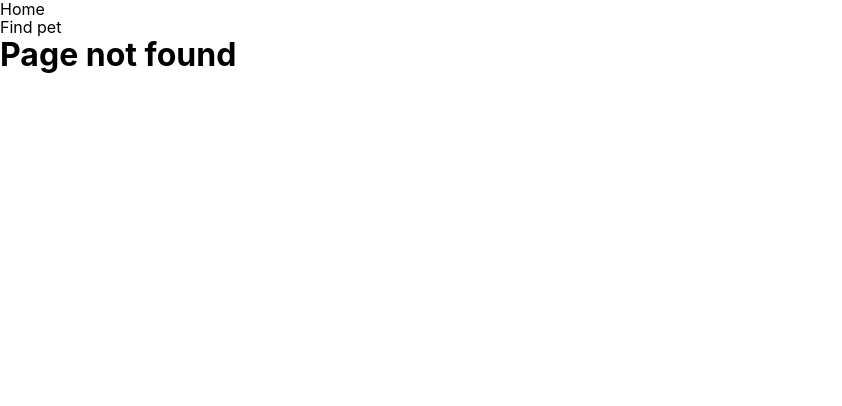
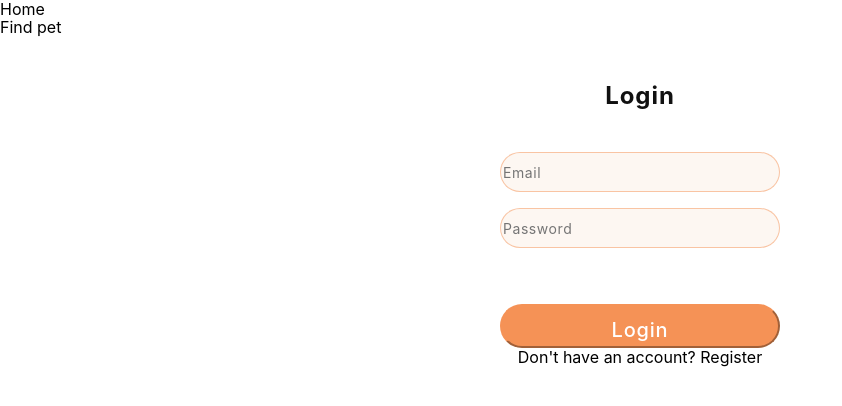
Before and after one commit to Finkons/pets-project-front, a React (Create React App) app: page /pets-project-front/login in a window 1280 px wide. Before the commit this address had no page. Shown: the top 406 px of the page, without its empty margins (0-842 px from the left). Built offline with nearby package versions, Linux system fonts and the light colour scheme.

Commit message:
add files

```diff
--- a/src/components/App.jsx
+++ b/src/components/App.jsx
@@ -8,6 +8,8 @@ import theme from "styles/theme";
 const SharedLayout = lazy(() => import("./SharedLayout"));
 const Home = lazy(() => import("../pages/Home"));
 const NotFound = lazy(() => import("../pages/NotFound"));
+const LoginPage = lazy(() => import("../pages/LoginPage"));
+const RegisterPage = lazy(() => import("../pages/RegisterPage"));
 
 export const App = () => {
   return (
@@ -17,6 +19,8 @@ export const App = () => {
           <Routes>
             <Route path="/" element={<SharedLayout />}>
               <Route index element={<Home />} />
+              <Route path="/login" element={<LoginPage />} />
+              <Route path="/register" element={<RegisterPage />} />
               <Route path="notices/:categoryName" element={<NoticesPage />} />
               <Route path="*" element={<NotFound />} />
             </Route>
--- /dev/null
+++ b/src/components/AuthForm/LoginForm.jsx
@@ -0,0 +1,61 @@
+import { Formik, Form, ErrorMessage } from "formik";
+import { Container, Text, Input, Button, ErrorText } from "./LoginForm.styled";
+import { loginSchema } from "schemas/loginSchema";
+// import { useState } from "react";
+// import { useDispatch, useSelector } from "react-redux";
+// import { useLocation } from "react-router-dom";
+// import authSelectors from 'redux/auth/authSelectors';
+// import { authOperations } from 'redux/auth';
+// import { Container, Form, Text, Error } from './AuthorizationForm.styled';
+// import { Button, TextField } from '@mui/material';
+
+const initialValues = {
+  email: "",
+  password: "",
+};
+
+const FormError = ({ name }) => {
+  return <ErrorMessage name={name} render={message => <ErrorText>{message}</ErrorText>} />;
+};
+
+export const LoginForm = () => {
+  // const dispatch = useDispatch();
+  // const error = useSelector(authSelectors.getUserError);
+  // const location = useLocation().pathname;
+
+  //   const [email, setEmail] = useState("");
+  //   const [password, setPassword] = useState("");
+
+  const handleSubmit = async (values, actions) => {
+    console.log(values);
+    console.log(actions);
+    await new Promise(resolve => setTimeout(resolve, 1000));
+    actions.resetForm();
+  };
+
+  return (
+    <Container>
+      <Text>Login</Text>
+      <Formik initialValues={initialValues} validationSchema={loginSchema} onSubmit={handleSubmit}>
+        {({ isSubmitting }) => (
+          <Form autoComplete="off">
+            <label htmlFor="email">
+              <Input type="email" name="email" placeholder="Email" />
+              <FormError name="email" />
+            </label>
+            <label htmlFor="password">
+              <Input type="password" name="password" placeholder="Password" />
+              <FormError name="password" />
+            </label>
+            <Button disabled={isSubmitting} type="submit">
+              Login
+            </Button>
+          </Form>
+        )}
+      </Formik>
+      <p>
+        Don't have an account? <span>Register</span>
+      </p>
+    </Container>
+  );
+};
--- /dev/null
+++ b/src/components/AuthForm/LoginForm.styled.js
@@ -0,0 +1,61 @@
+import styled from "@emotion/styled";
+import { Field } from "formik";
+
+export const Container = styled.div`
+  display: flex;
+  align-items: center;
+  flex-direction: column;
+`;
+
+export const Text = styled.h1`
+  font-size: 24px;
+  font-weight: 700;
+  color: #111111;
+  line-height: 1.4;
+  letter-spacing: 0.04em;
+  margin-top: 42px;
+  margin-bottom: 40px;
+`;
+
+export const Input = styled(Field)`
+  width: 280px;
+  height: 40px;
+  border: 1px solid rgba(245, 146, 86, 0.5);
+  border-radius: 40px;
+  background: #fdf7f2;
+  font-size: 14px;
+  line-height: 19px;
+  margin-bottom: 16px;
+  display: flex;
+  align-items: center;
+  letter-spacing: 0.04em;
+  color: rgba(17, 17, 17, 0.6);
+  :hover {
+    border: 1px solid rgba(245, 146, 86, 0.5);
+  }
+`;
+
+export const Button = styled.button`
+  cursor: pointer;
+  border-color: #f59256;
+  border-radius: 40px;
+  width: 280px;
+  height: 44px;
+  padding: 10px 28px;
+  color: white;
+  font-weight: 500;
+  font-size: 20px;
+  line-height: 1.4;
+  letter-spacing: 0.04em;
+  background: #f59256;
+  margin-top: 40px;
+  :hover {
+    background-color: #995024;
+  }
+`;
+
+export const ErrorText = styled.p`
+  color: red;
+  text-align: center;
+  margin-top: 10px;
+`;
--- /dev/null
+++ b/src/components/AuthForm/RegisterForm.jsx
@@ -0,0 +1,3 @@
+export const RegisterForm = () => {
+  return <>Register</>;
+};
--- /dev/null
+++ b/src/components/AuthForm/index.js
@@ -0,0 +1,2 @@
+export { LoginForm } from "./LoginForm.jsx";
+export { RegisterForm } from "./RegisterForm.jsx";
--- /dev/null
+++ b/src/pages/LoginPage/LoginPage.jsx
@@ -0,0 +1,12 @@
+import { LoginForm } from 'components/AuthForm/LoginForm';
+// import { Container } from './LoginPage.styled';
+
+const LoginPage = () => {
+  return (
+    // <Container>
+      <LoginForm />
+    // </Container>
+  );
+};
+
+export default LoginPage;
--- a/src/pages/LoginPage/index.js
+++ b/src/pages/LoginPage/index.js
@@ -0,0 +1 @@
+export { default } from './LoginPage';
--- /dev/null
+++ b/src/pages/RegisterPage/RegisterPage.jsx
@@ -0,0 +1,12 @@
+import { RegisterForm } from "components/AuthForm/RegisterForm";
+// import { Container } from './LoginPage.styled';
+
+const RegisterPage = () => {
+  return (
+    // <Container>
+    <RegisterForm />
+    // </Container>
+  );
+};
+
+export default RegisterPage;
--- a/src/pages/RegisterPage/index.js
+++ b/src/pages/RegisterPage/index.js
@@ -0,0 +1 @@
+export { default } from "./RegisterPage";
--- /dev/null
+++ b/src/schemas/loginSchema.js
@@ -0,0 +1,13 @@
+import * as yup from "yup";
+
+const passwordRules = /^(?!.* ).{7,32}$/;
+
+export const loginSchema = yup.object().shape({
+  email: yup.string().email("Please enter a valid email").required(),
+  password: yup
+    .string()
+    .min(7, "Password must be at least 7 characters long")
+    .max(32, "Password must be at most 32 characters")
+    .matches(passwordRules, { message: "Please enter password without spaces" })
+    .required(),
+});
```
Also changed, not shown: 1 other file (tests, documents, lock files or other folders).
